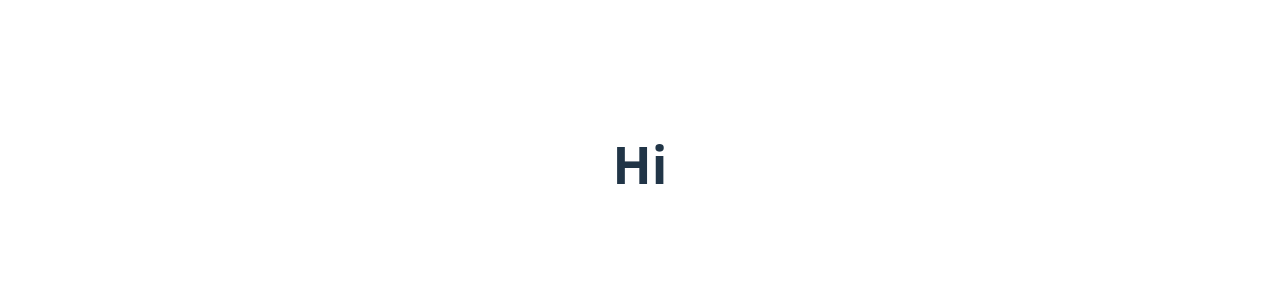
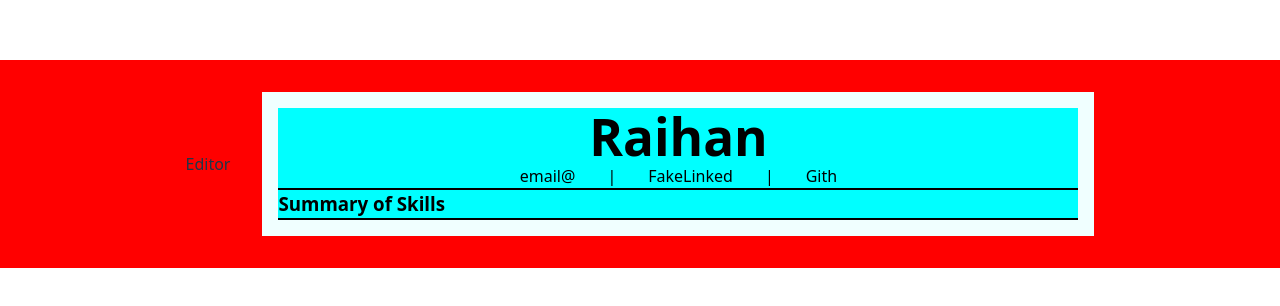
Before and after one commit to raihanCarder/resume-builder, a React (Vite) app: page / in a window 1280 px wide. Shown: the part 236-542 px from the top of the page. Built offline with nearby package versions, Linux system fonts and the light colour scheme.

Commit message:
Start design

```diff
--- a/src/App.css
+++ b/src/App.css
@@ -1,6 +1,53 @@
 #root {
-  max-width: 1280px;
+  max-width: 1500px;
   margin: 0 auto;
+  text-align: center;
+  width: 100%;
   padding: 2rem;
+
+  display: flex;
+  flex-direction: row;
+  justify-content: center;
+  align-items: center;
+  background-color: red;
+  gap: 2rem;
+}
+
+* {
+  margin: 0;
+  padding: 0;
+  box-sizing: border-box;
+}
+
+.link-section {
+  display: flex;
+  flex-direction: row;
   text-align: center;
+  justify-content: center;
+  align-items: center;
+  gap: 2rem;
 }
+
+.resume {
+  display: flex;
+  flex-direction: column;
+  background-color: aqua;
+  color: black;
+
+  min-width: 800px;
+}
+
+.resume-section {
+  padding: 1rem;
+  background-color: azure;
+}
+
+.sub-title {
+  text-align: left;
+}
+
+.line {
+  background-color: black;
+  border: none;
+  padding: 1px;
+}
--- a/src/App.jsx
+++ b/src/App.jsx
@@ -1,9 +1,77 @@
+// import { useState } from "react";
 import "./App.css";
+import { Fragment } from "react";
+
+function TitleSection({ name, links }) {
+  return (
+    <>
+      <h1>{name}</h1>
+      <div className="link-section">
+        {links.map((link, index) => (
+          <Fragment key={link.id}>
+            {index > 0 && <p>|</p>}
+            <TitleLink info={link.value} />
+          </Fragment>
+        ))}
+      </div>
+    </>
+  );
+}
+
+function TitleLink({ info }) {
+  if (info === "") return null;
+
+  return (
+    <>
+      <p>{info}</p>
+    </>
+  );
+}
+
+function SkillSection({ skills }) {
+  if (!skills.length) return null;
+  return (
+    <div>
+      <h3 className="sub-title">Summary of Skills</h3>
+      <ol>{skills.map(() => {})}</ol>
+    </div>
+  );
+}
+
+function Editor() {
+  return <div>Editor</div>;
+}
+
+function Resume({ demoPerson }) {
+  return (
+    <div className="resume">
+      <TitleSection name={demoPerson.name} links={demoPerson.links} />
+      <hr className="line" />
+      <SkillSection skills={demoPerson.skills} />
+      <hr className="line" />
+    </div>
+  );
+}
 
 function App() {
+  // const [resumeData, setResumeData] = useState({});
+
+  const person = {
+    name: "Raihan",
+    links: [
+      { id: crypto.randomUUID(), value: "email@" },
+      { id: crypto.randomUUID(), value: "FakeLinked" },
+      { id: crypto.randomUUID(), value: "Gith" },
+    ],
+    skills: ["Cook and Clean", "Loves Matcha", "Loves Beebadoobee"],
+  };
+
   return (
     <>
-      <h1>Hi</h1>
+      <Editor />
+      <div className="resume-section">
+        <Resume demoPerson={person} />
+      </div>
     </>
   );
 }
```
